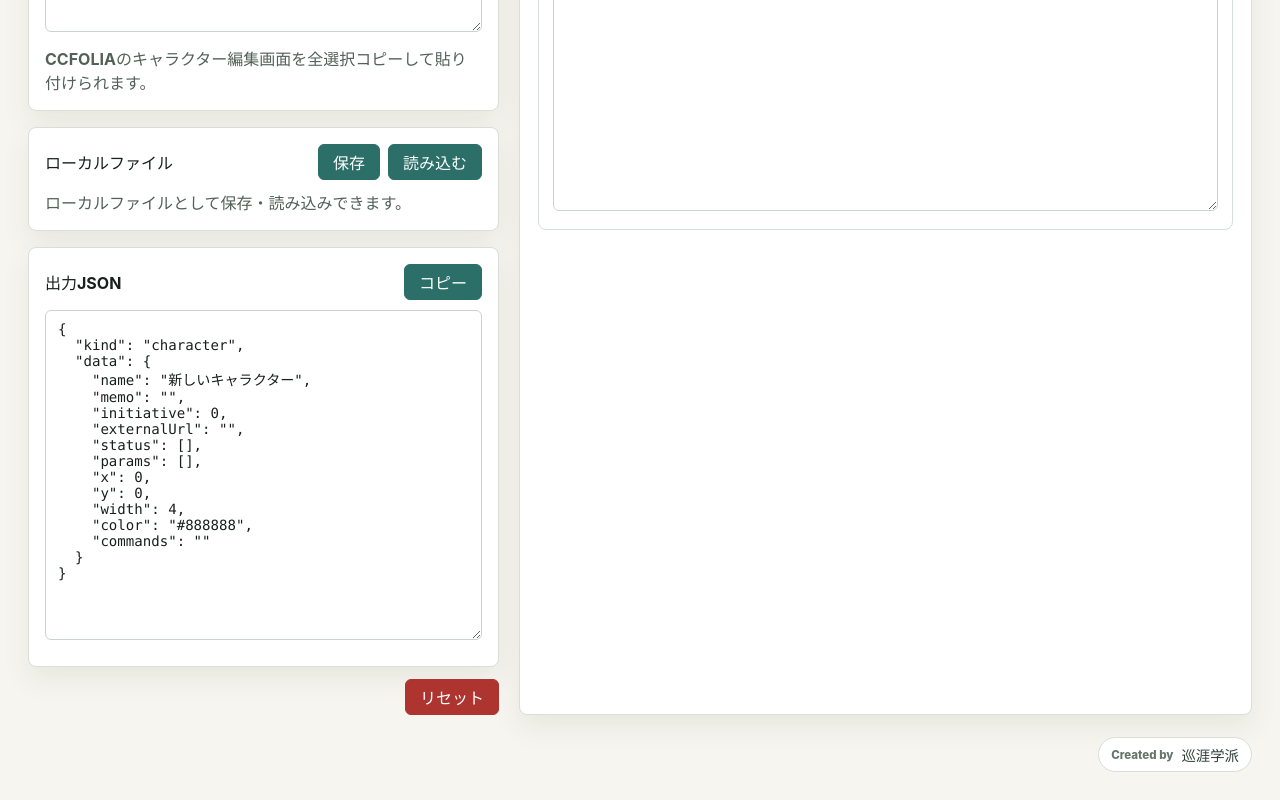
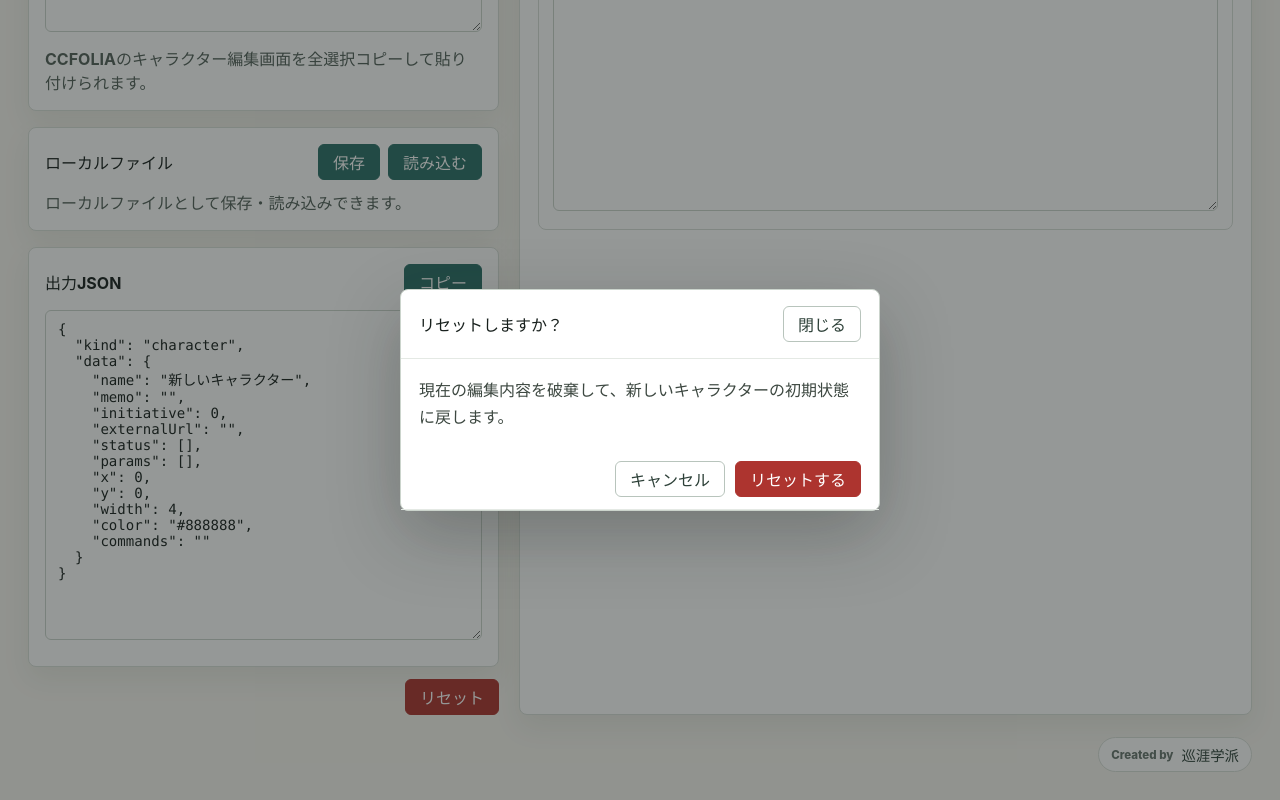
Before and after one commit to organon-torah/ccfoliaCharacterEditor, a React (Vite) app: page / in a window 1280 px wide. Both pictures are taken after a click on the button "リセット". Shown: the part 779-1579 px from the top of the page. Built offline with nearby package versions, Linux system fonts and the light colour scheme.

Commit message:
Confirm before resetting character

```diff
--- a/src/App.tsx
+++ b/src/App.tsx
@@ -45,6 +45,7 @@ export function App() {
   const [copyState, setCopyState] = useState<CopyState>("idle");
   const [importDraft, setImportDraft] = useState<ImportDraft | null>(null);
   const [noticeDialog, setNoticeDialog] = useState<string | null>(null);
+  const [resetConfirmOpen, setResetConfirmOpen] = useState(false);
   const outputRef = useRef<HTMLTextAreaElement | null>(null);
 
   const outputJson = useMemo(() => serializeClipboardJson(character), [character]);
@@ -177,6 +178,7 @@ export function App() {
     setCharacter(createEmptyCharacter());
     setCopyState("idle");
     setImportDraft(null);
+    setResetConfirmOpen(false);
   }
 
   return (
@@ -268,7 +270,7 @@ export function App() {
             {copyState === "error" && <p className="message error">コピーに失敗しました。出力JSONを手動でコピーしてください。</p>}
           </div>
           <div className="reset-actions">
-            <button className="danger-button" type="button" onClick={resetCharacter}>
+            <button className="danger-button" type="button" onClick={() => setResetConfirmOpen(true)}>
               リセット
             </button>
           </div>
@@ -304,6 +306,7 @@ export function App() {
         />
       )}
       {noticeDialog && <NoticeDialog message={noticeDialog} onClose={() => setNoticeDialog(null)} />}
+      {resetConfirmOpen && <ResetConfirmDialog onCancel={() => setResetConfirmOpen(false)} onConfirm={resetCharacter} />}
     </main>
   );
 }
@@ -346,6 +349,32 @@ function NoticeDialog({ message, onClose }: { message: string; onClose: () => vo
         <div className="dialog-actions">
           <button type="button" onClick={onClose}>
             OK
+          </button>
+        </div>
+      </section>
+    </div>
+  );
+}
+
+function ResetConfirmDialog({ onCancel, onConfirm }: { onCancel: () => void; onConfirm: () => void }) {
+  return (
+    <div className="dialog-backdrop" role="presentation">
+      <section className="notice-dialog" role="dialog" aria-modal="true" aria-labelledby="reset-confirm-title">
+        <div className="dialog-header">
+          <div>
+            <h2 id="reset-confirm-title">リセットしますか？</h2>
+          </div>
+          <button className="secondary-button" type="button" onClick={onCancel}>
+            閉じる
+          </button>
+        </div>
+        <p className="notice-dialog-message">現在の編集内容を破棄して、新しいキャラクターの初期状態に戻します。</p>
+        <div className="dialog-actions">
+          <button className="secondary-button" type="button" onClick={onCancel}>
+            キャンセル
+          </button>
+          <button className="danger-button" type="button" onClick={onConfirm}>
+            リセットする
           </button>
         </div>
       </section>
```
Also changed, not shown: 4 other files (tests, documents, lock files or other folders).
